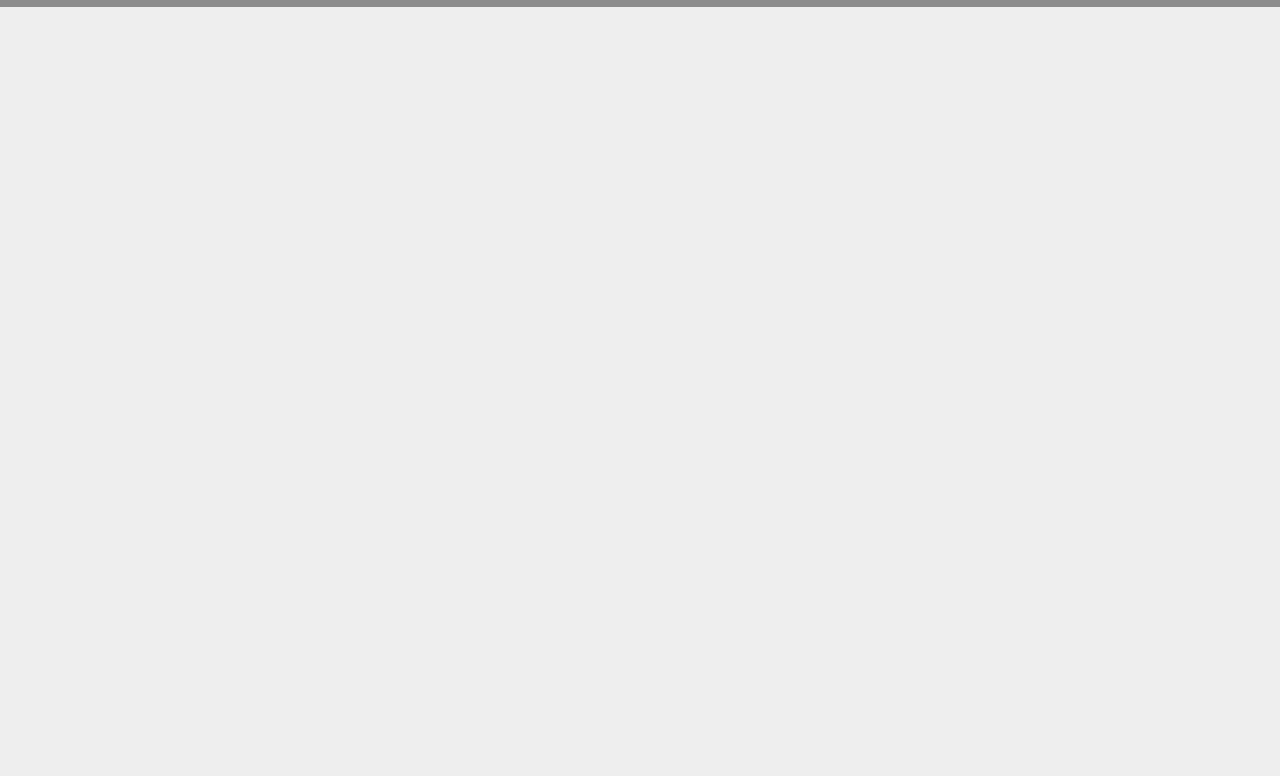
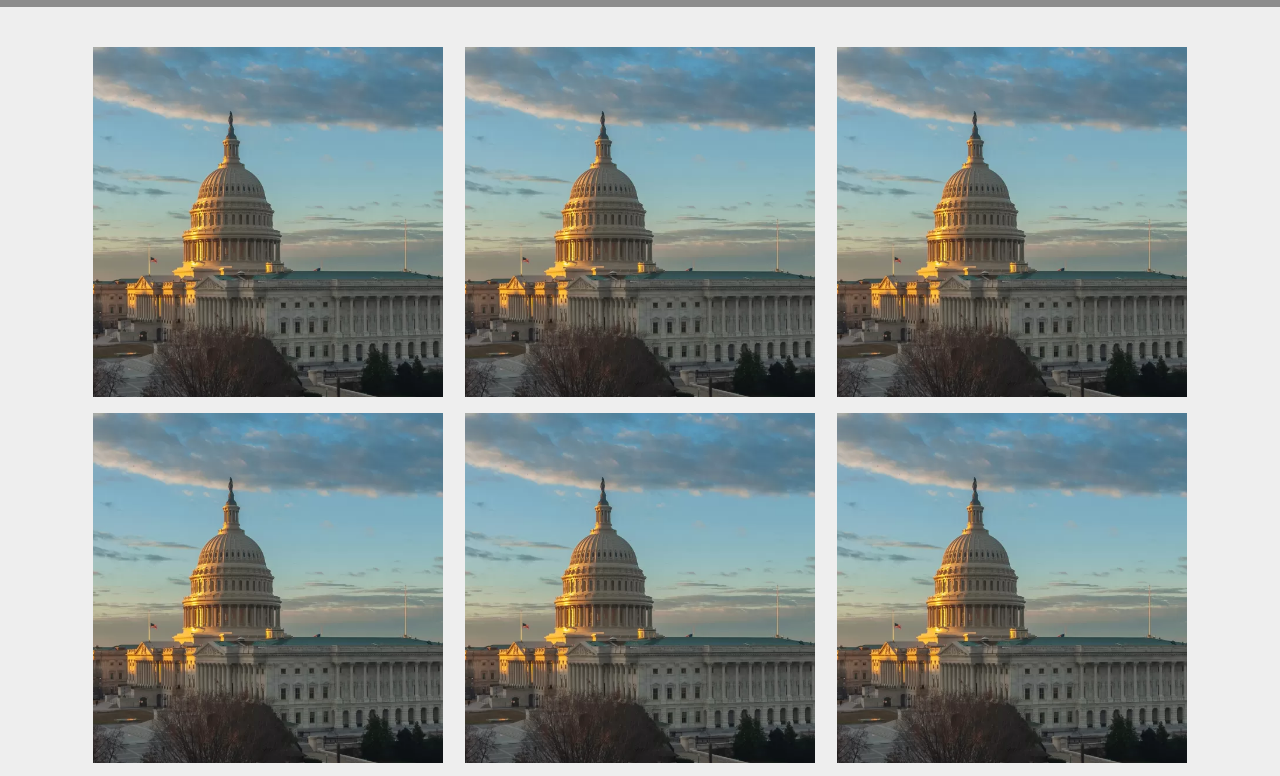
Before and after one commit to Skyturtl/iffall2025, a plain HTML site: page microsite/initial-build/gallery.html in a window 1280 px wide. Shown: the part 113-889 px from the top of the page. Before the commit the page ends 800 px from the top, so only its background shows below. Drawn offline with nearby package versions, Linux system fonts and the light colour scheme.

Commit message:
Update to gallery site

```diff
--- a/microsite/initial-build/gallery.html
+++ b/microsite/initial-build/gallery.html
@@ -50,5 +50,17 @@
         <li><a href="gallery.html">Gallery</a></li>
       </ul>
     </nav>
+
+  <div class="gallery">
+      <img src="images/gallery1.png" alt="Capitol Building Exterior" />
+      <img src="images/gallery1.png" alt="Capitol Building Exterior" />
+      <img src="images/gallery1.png" alt="Capitol Building Exterior" />
+      <img src="images/gallery1.png" alt="Capitol Building Exterior" />
+      <img src="images/gallery1.png" alt="Capitol Building Exterior" />
+      <img src="images/gallery1.png" alt="Capitol Building Exterior" />
+      <img src="images/gallery1.png" alt="Capitol Building Exterior" />
+      <img src="images/gallery1.png" alt="Capitol Building Exterior" />
+      <img src="images/gallery1.png" alt="Capitol Building Exterior" />
+  </div>
   </body>
 </html>
--- a/microsite/initial-build/style.css
+++ b/microsite/initial-build/style.css
@@ -378,6 +378,24 @@ section#rotunda {
   display: block;
 }
 
+.gallery {
+  padding: 160px 0;
+  max-width: 1100px;
+  margin: 0 auto;
+  display: grid;
+  grid-template-columns: repeat(auto-fit, minmax(350px, 1fr));
+  justify-items: center;
+  gap: 16px;
+}
+
+.gallery img {
+  width: 350px;
+  height: 350px;
+  object-fit: cover;
+  display: block;
+
+}
+
 @media screen and (max-width: 800px) {
   .content {
     font-size: 18px;
```
Also changed, not shown: microsite/initial-build/images/gallery1.png (added).
